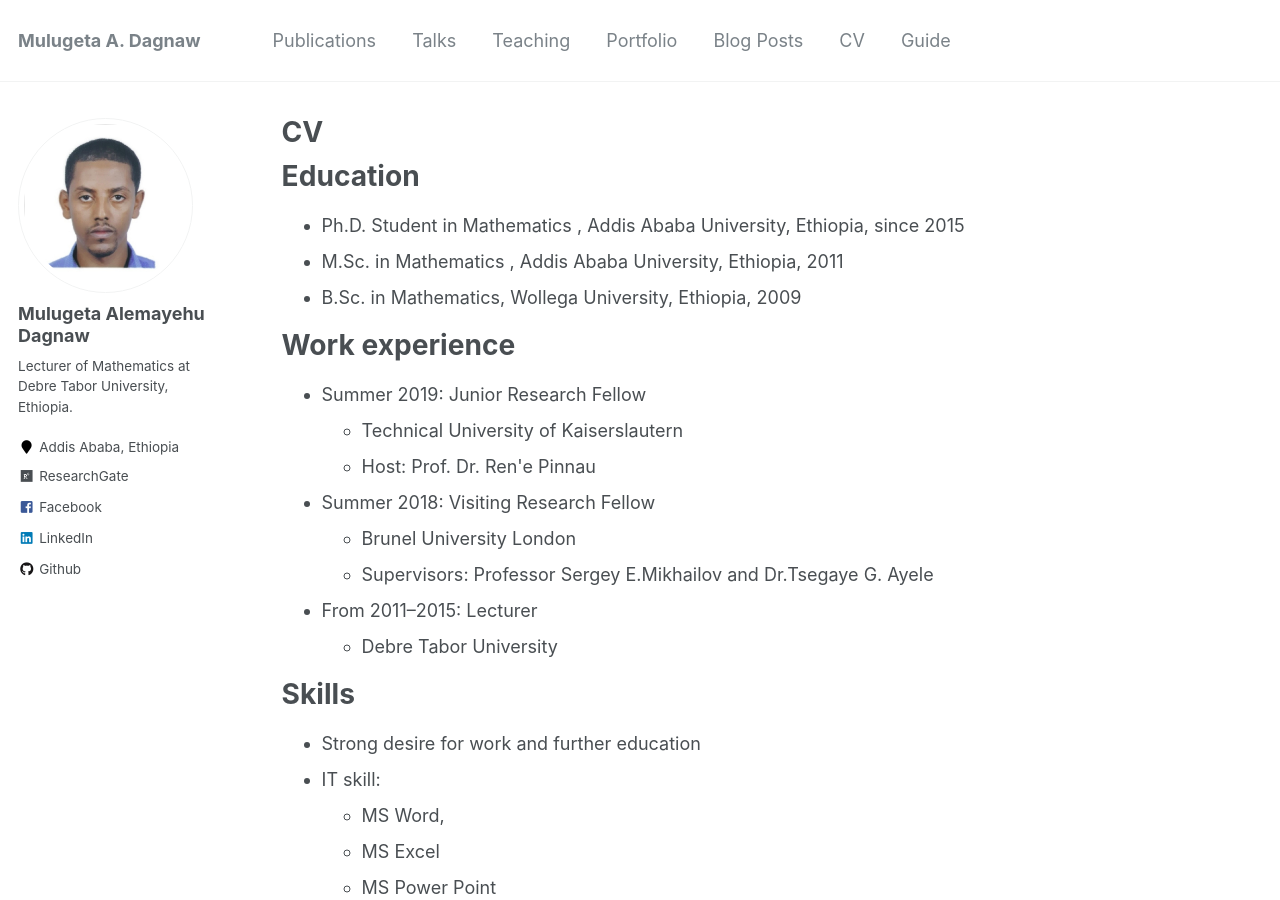
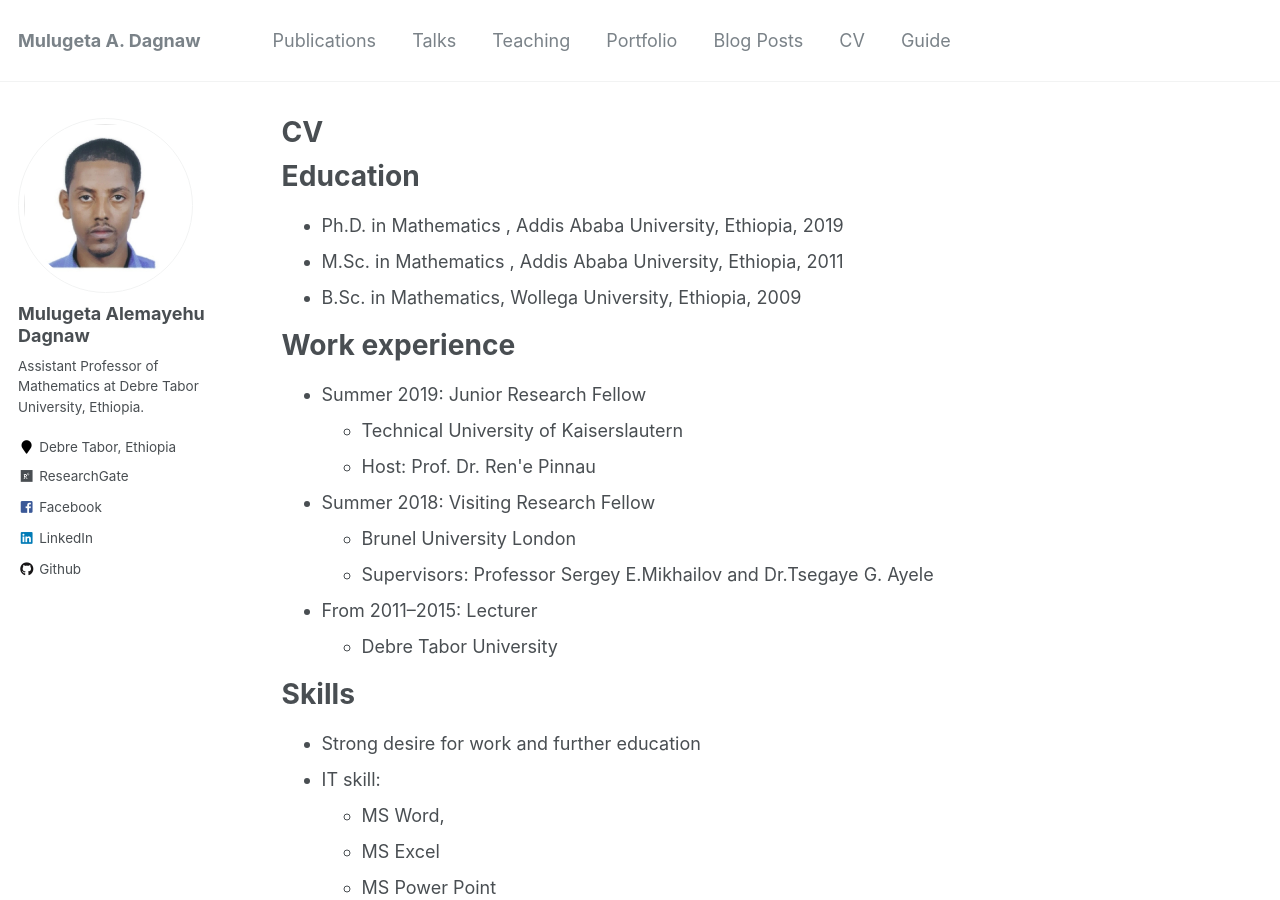
Before and after one commit to muledagnaw/muledagnaw.github.io, a Jekyll site: the page built from _pages/cv.md, in a window 1280 px wide and 900 px high. Built offline with Jekyll 4.4.1, drawn with Linux system fonts in a browser that asks for light colours.

Commit message:
_config1

```diff
--- a/_config.yml
+++ b/_config.yml
@@ -82,8 +82,8 @@ analytics:
 author:
   name             : "Mulugeta Alemayehu Dagnaw"
   avatar           : "mule.png"
-  bio              :  "Lecturer of Mathematics at Debre Tabor University, Ethiopia."
-  location         : "Addis Ababa, Ethiopia"
+  bio              :  "Assistant Professor of Mathematics at Debre Tabor University, Ethiopia."
+  location         : "Debre Tabor, Ethiopia"
   employer         :
   pubmed           : #"https://www.ncbi.nlm.nih.gov/pubmed/?term=john+snow"
   googlescholar    : #"http://yourfullgooglescholarurl.com"
--- a/_pages/cv.md
+++ b/_pages/cv.md
@@ -11,7 +11,7 @@ redirect_from:
 
 Education
 ======
-* Ph.D. Student in Mathematics , Addis Ababa University, Ethiopia, since 2015
+* Ph.D.  in Mathematics , Addis Ababa University, Ethiopia,  2019
 * M.Sc. in Mathematics , Addis Ababa University, Ethiopia, 2011
 * B.Sc. in Mathematics, Wollega University, Ethiopia, 2009
 
```
